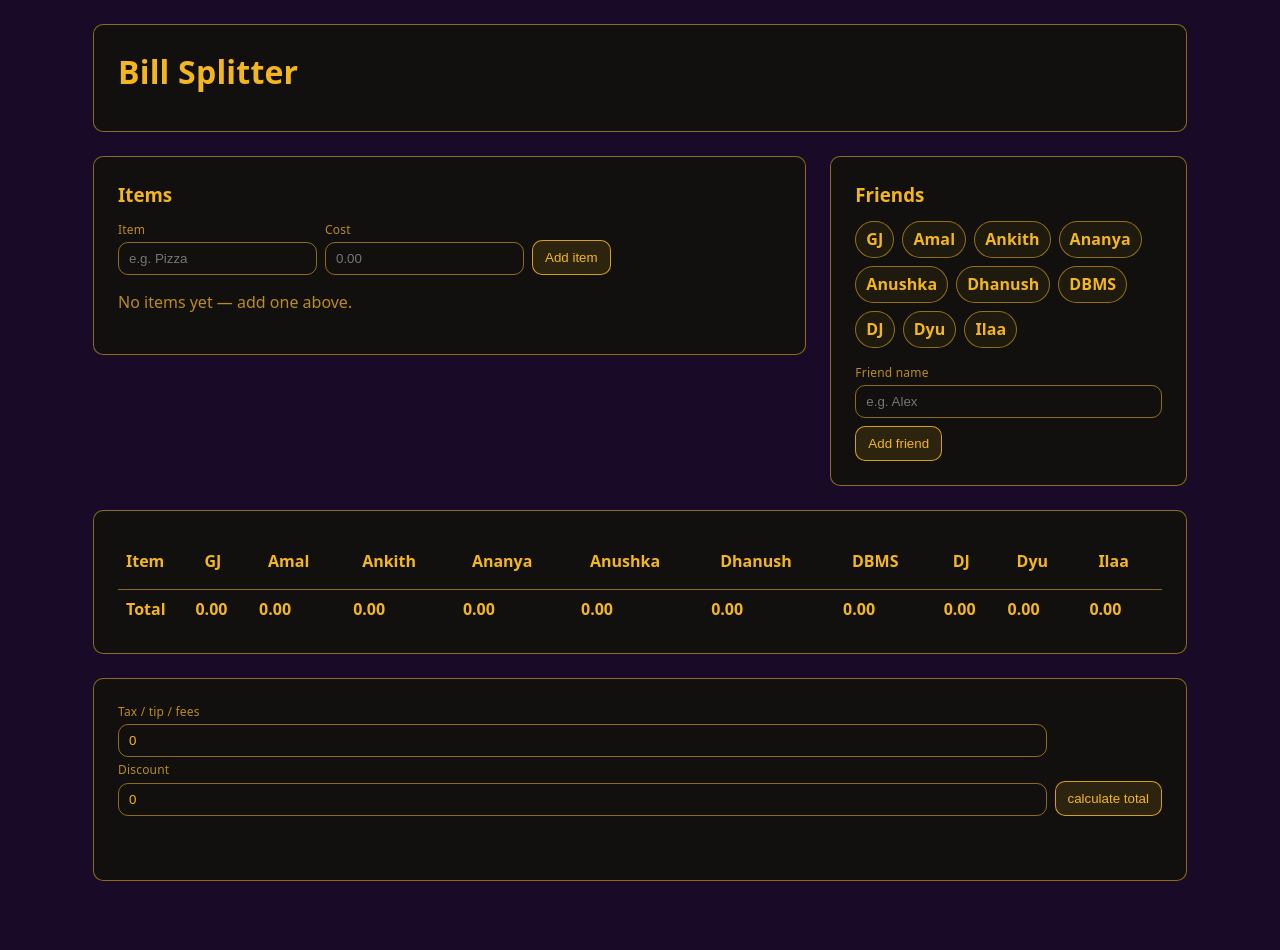
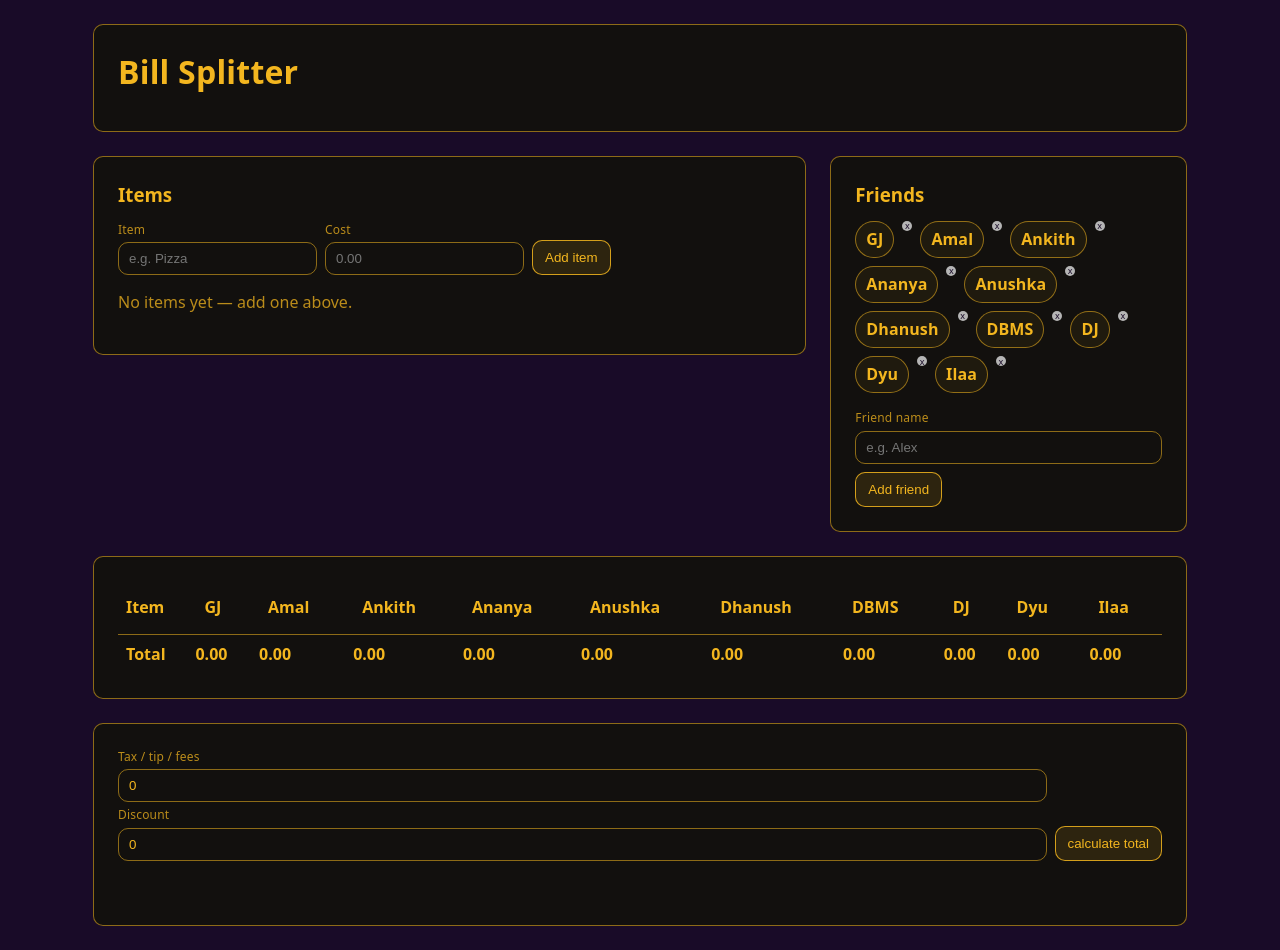
Before and after one commit to LamaAsta/BillSplitter, a React (Vite) app in the folder bill-splitter/: page / in a window 1280 px wide. Before the commit the page ends 905 px from the top, so only its background shows below. Built offline with nearby package versions, Linux system fonts and the light colour scheme.

Commit message:
added basic delete functionality

```diff
--- a/bill-splitter/src/App.tsx
+++ b/bill-splitter/src/App.tsx
@@ -69,6 +69,18 @@ function App() {
   },
   [])
 
+  const handleItemOnUserDelete = (name:string)=>{
+    setItemList(
+      itemList.map(
+        (item:IItem)=>{
+          return {
+            ...item,
+            dividedAmong : item.dividedAmong.filter((friendName)=> friendName != name)
+          }
+        }
+      )
+    )
+  }
 
   return (
     <>
@@ -88,6 +100,7 @@ function App() {
             <FriendListImpl
               friendsList={friendsList}
               setFriendsList={setFriendsList}
+              handleItemOnUserDelete={handleItemOnUserDelete}
             />
           </div>
         </div>
--- a/bill-splitter/src/components/friendList/friendList.css
+++ b/bill-splitter/src/components/friendList/friendList.css
@@ -5,6 +5,20 @@
     display: flex;
     flex-wrap: wrap;
     gap: var(--space-2);
+}
+
+.deleteUser{
+    display: flex;
+    height:10px;
+    width:10px;
+    font-size: xx-small;
+    justify-content:center;
+    align-content:center;
+    flex-wrap:wrap;
+    border-radius: 50%;
+    background-color: rgba(200,200,200,0.9);
+    color:#190b28;
+    cursor:pointer;
 }
 
 .friendPill {
--- a/bill-splitter/src/components/friendList/friendList.tsx
+++ b/bill-splitter/src/components/friendList/friendList.tsx
@@ -1,22 +1,25 @@
 import { useState } from "react";
-import type { friendListProps,IFriend} from "../../interfaces/Interaces";
+import type { friendListProps, IFriend} from "../../interfaces/Interaces";
+import { FriendPillImpl } from "./friendPill";
 import "./friendList.css"
 
 export function FriendListImpl(props:friendListProps){
     const [newMember,setNewMember] = useState<string>('');
-    const namePlate = (friend:IFriend)=>{
-        return(
-            <li className="friendPill" key={friend.name}>
-                <span className="friendName">{friend.name}</span>
-            </li>
-        )
-    }
     const handleAddMember = ()=>{
         if(!newMember.trim()){
             return;
         }
         props.setFriendsList([...props.friendsList,{name:newMember,owes:0,isActive:true}])
         setNewMember('');
+    }
+
+    const handleDeleteMember = (friend:IFriend)=>{
+        props.setFriendsList(
+            props.friendsList.filter(
+                (item:IFriend)=>item.name !== friend.name
+            )
+        )
+        props.handleItemOnUserDelete(friend.name)
     }
     return(
         <>
@@ -26,7 +29,12 @@ export function FriendListImpl(props:friendListProps){
                 <p className="emptyHint">Add friends to start splitting items.</p>
             ) : (
                 <ul className="friendList">
-                    {props.friendsList.map(namePlate)}
+                    {props.friendsList.map((friend:IFriend)=>
+                        <FriendPillImpl
+                            friend={friend}
+                            removeFriend={handleDeleteMember}
+                        />)
+                    }
                 </ul>
             )}
 
--- /dev/null
+++ b/bill-splitter/src/components/friendList/friendPill.tsx
@@ -0,0 +1,16 @@
+import type { friendPillProps } from "../../interfaces/Interaces";
+import './friendList.css'
+
+export function FriendPillImpl(props:friendPillProps){
+
+    return(
+        <>
+            <li className="friendPill" key={props.friend.name}>
+                <span className="friendName">{props.friend.name}</span>
+            </li>
+            <div className="deleteUser" onClick={()=>props.removeFriend(props.friend)}>
+                x
+            </div>
+        </>
+    )
+}
--- a/bill-splitter/src/interfaces/Interaces.ts
+++ b/bill-splitter/src/interfaces/Interaces.ts
@@ -11,8 +11,14 @@ export interface IFriend{
 }
 
 export interface friendListProps{
+    handleItemOnUserDelete:(args:string)=>void;
     setFriendsList:(args:IFriend[])=>void;
     friendsList:IFriend[];
+}
+
+export interface friendPillProps{
+    friend:IFriend;
+    removeFriend:(args:IFriend)=>void;
 }
 
 export interface addItemProps{
```
